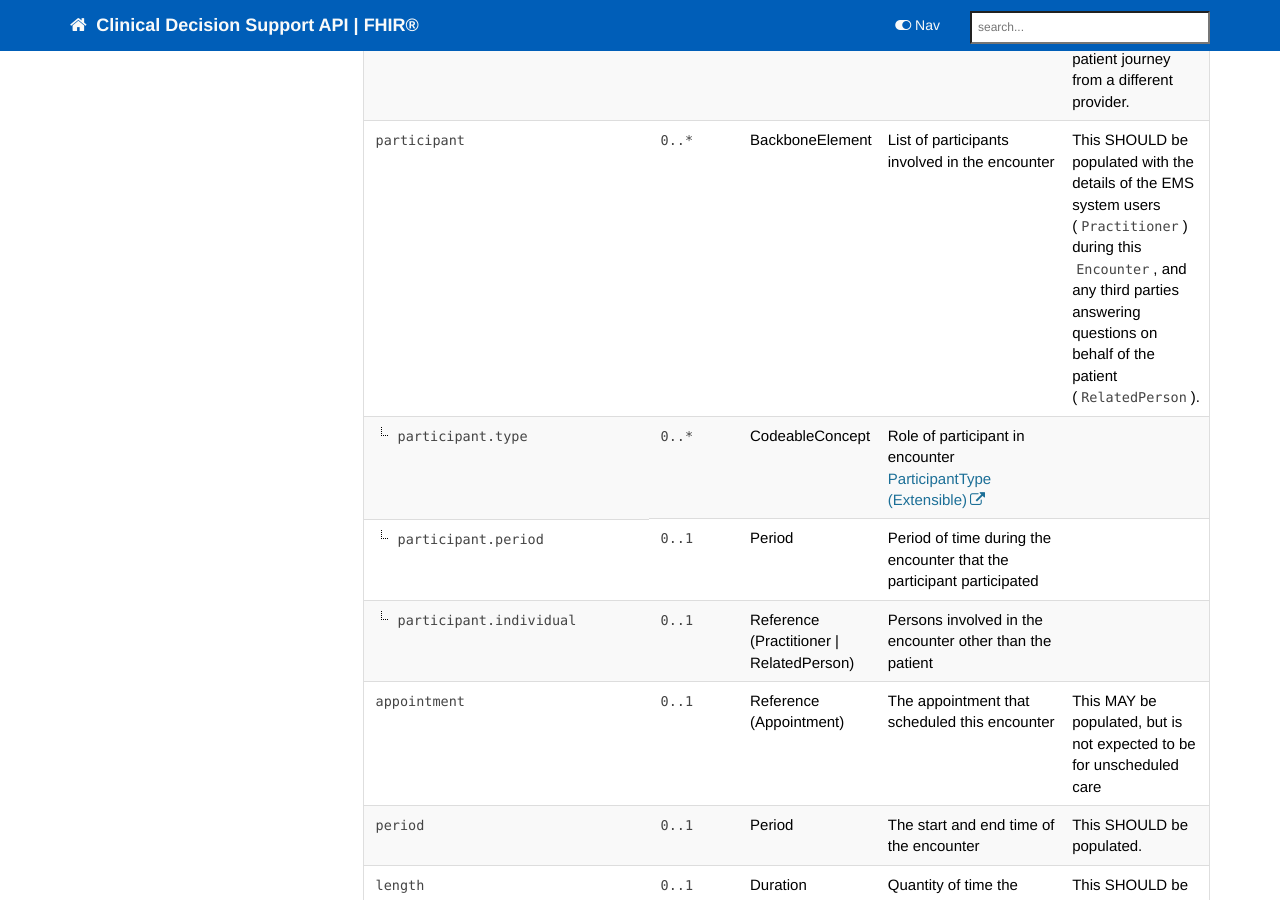
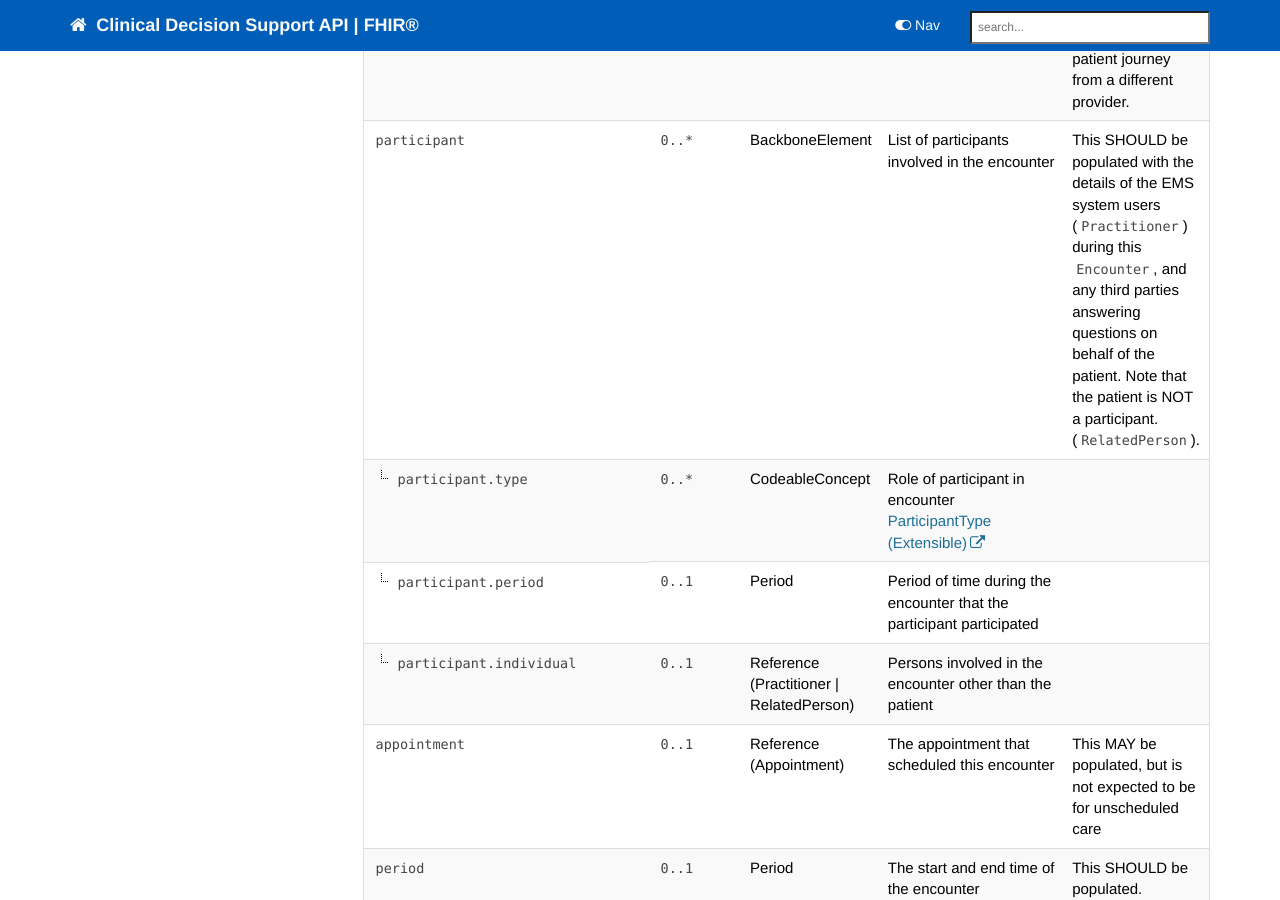
Before and after one commit to nhsconnect/FHIR-CDS, a Jekyll site: the page built from pages/explore/api_encounter.md, in a window 1280 px wide and 900 px high, scrolled down 3171 px. Built offline with Jekyll 4.4.1, drawn with Linux system fonts in a browser that asks for light colours; nearby versions of some CDN libraries; comment, search, counter and statistics services are not loaded.

Commit message:
participant guidance expanded

```diff
--- a/pages/explore/api_encounter.md
+++ b/pages/explore/api_encounter.md
@@ -207,7 +207,7 @@ If not a continuation, this MUST be populated with a new episode.</td>
     <td>BackboneElement</td>
     <td>List of participants involved in the encounter</td>
 <td>This SHOULD be populated with the details of the EMS system users (<code>Practitioner</code>) during this <code>Encounter</code>,
-and any third parties answering questions on behalf of the patient (<code>RelatedPerson</code>).</td>
+and any third parties answering questions on behalf of the patient. Note that the patient is NOT a participant. (<code>RelatedPerson</code>).</td>
  </tr>
 <tr>
   <td class="sub"><code>participant.type</code></td>
```
